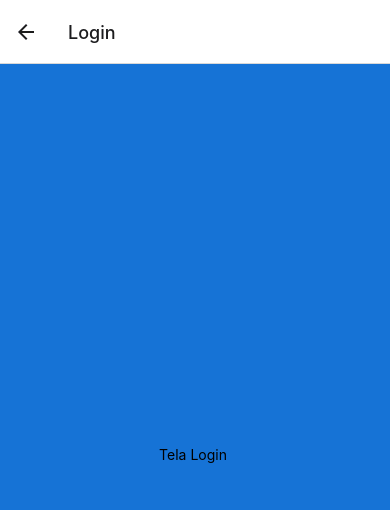
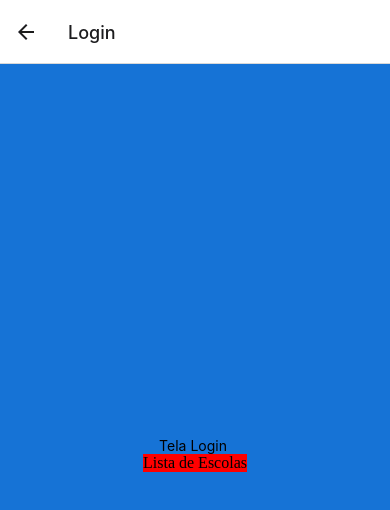
Before and after one commit to Evely-27/ProjetoEscola-OFICIAL, a React Native app in the folder app_mais_escola/: screen /Login in a window 390 px wide. Shown: the top 510 px of the page. Built offline with nearby package versions, Linux system fonts and the light colour scheme.

Commit message:
chamando  lista de escolas no login para teste

```diff
--- a/app_mais_escola/src/layouts/login/Login.tsx
+++ b/app_mais_escola/src/layouts/login/Login.tsx
@@ -1,11 +1,15 @@
 import React from "react";
-import { View, Text } from "react-native";
+import { useNavigation } from "@react-navigation/native";
+import { View, Text, TouchableOpacity } from "react-native";
 import { stylesG } from "../../../assets/style/stylesGlobal";
 
 export default function Login(){
+    const navi = useNavigation();
     return (
         <View style={stylesG.background}>
             <Text>Tela Login </Text>
+            <TouchableOpacity style={{backgroundColor: "red"}} onPress = {() => { navi.navigate('ListSchools' as never)}}>Lista de Escolas</TouchableOpacity>
+
         </View>
     )
 }
```
